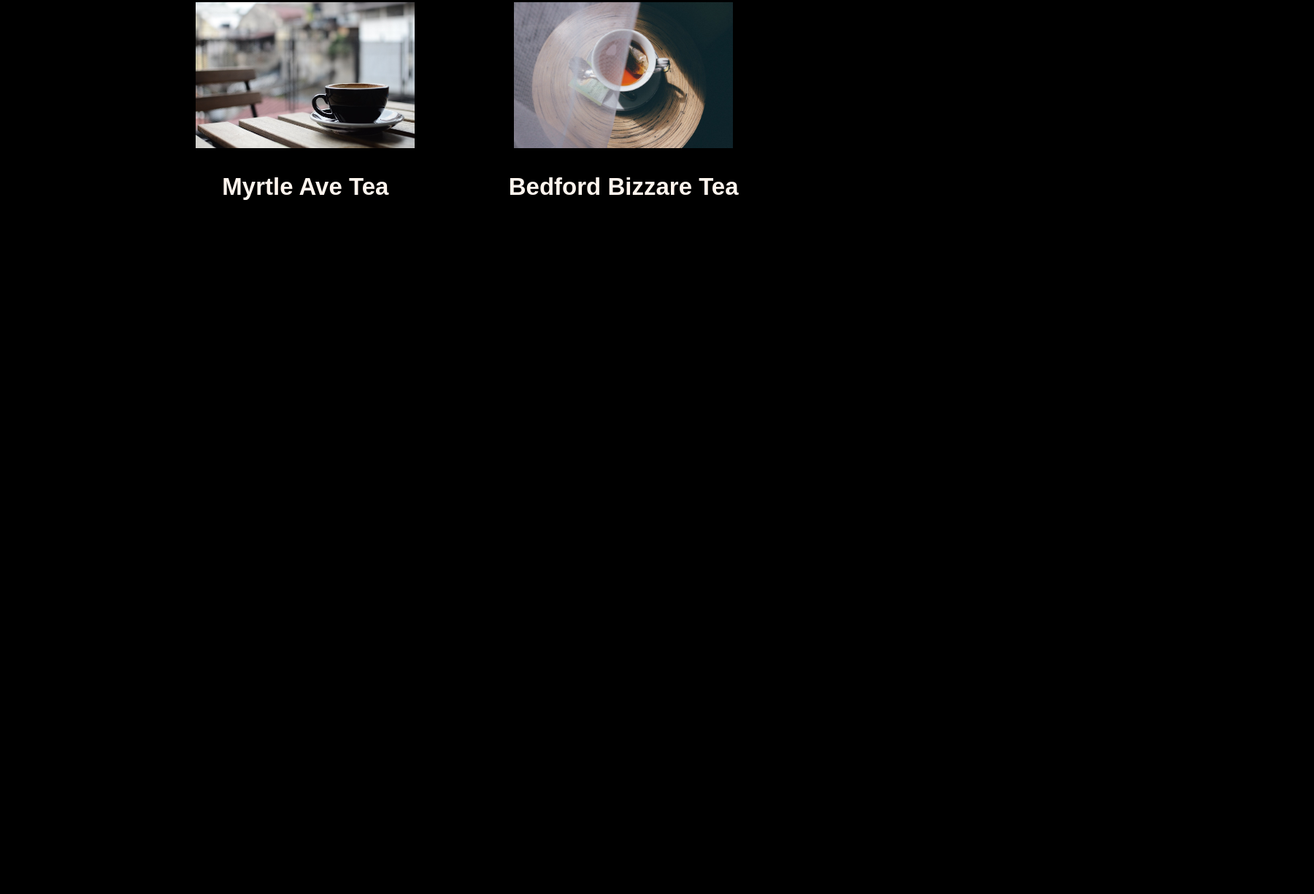
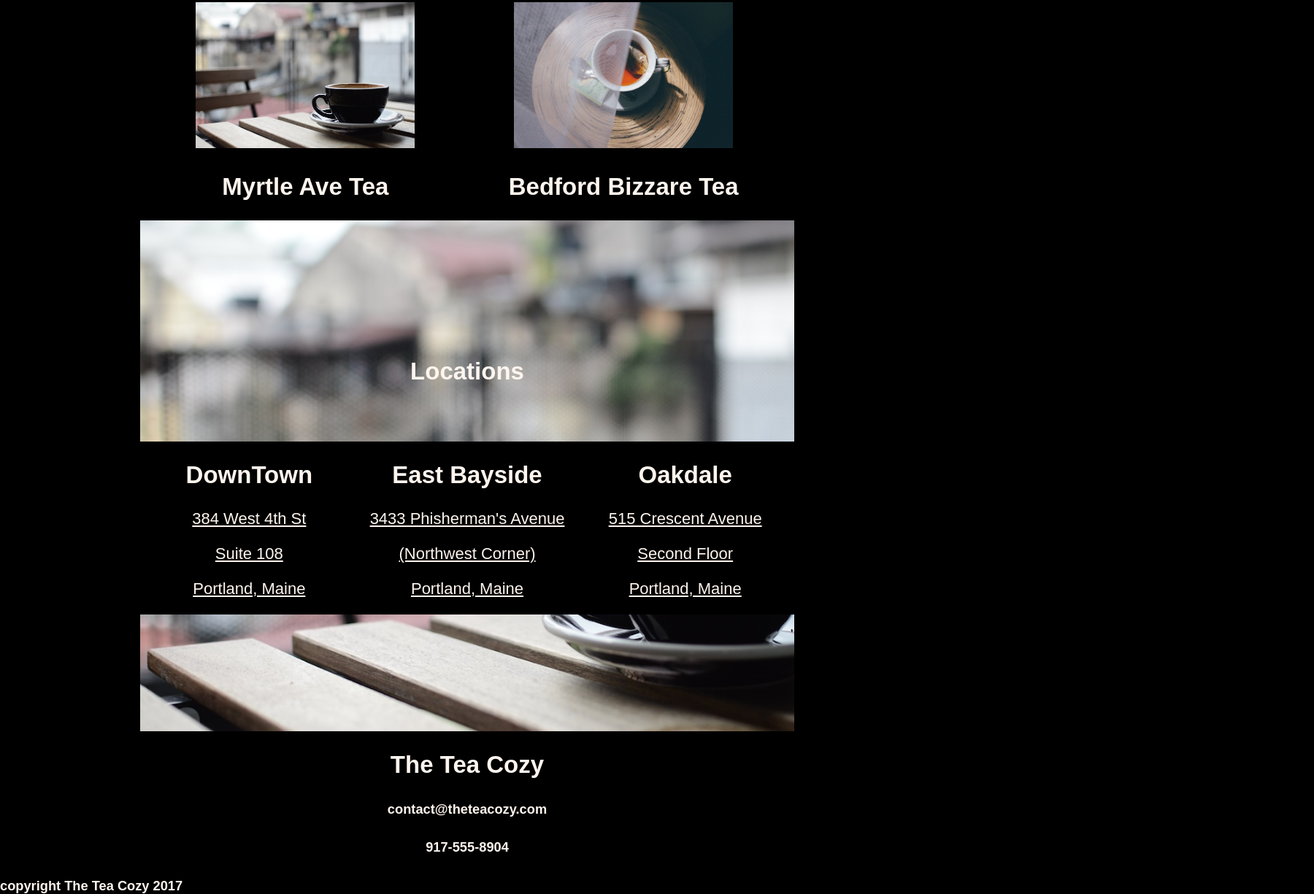
Before and after one commit to CraftedRNL/codecamy, a plain HTML site: page index.html in a window 1280 px wide. Shown: the part 1237-2462 px from the top of the page at 73% size, 1800 px wide, since content can reach past the window. Before the commit the page ends 1539 px from the top, so only its background shows below. Drawn offline with Linux system fonts and the light colour scheme.

Commit message:
finished

```diff
--- a/css/style.css
+++ b/css/style.css
@@ -42,14 +42,14 @@ p{
 
     height: 769px;
     display: flex;
-    justify-content: center;
+    /* justify-content: center; */
     align-items: center;
 opacity: 0.5;
 background-image: url(/img/tea5.jpg);
 background-repeat: no-repeat;
 background-size: cover;
 width: 1800px;
-justify-self: center;
+
 }
 .text{
     background-color: black;
@@ -72,3 +72,32 @@ img{
     display: flex;
     justify-content: space-evenly;
 }
+.row3{
+    display: flex;
+    justify-content: space-evenly;
+}
+.places{
+    background-image: url(/img/tea4.jpg);
+    height: 700px;
+    background-repeat: no-repeat;
+    background-size: cover;
+    width: 70%;
+    justify-self: center;
+    align-content: center;
+
+}
+.loc{
+    background-color: black;
+    width: 300px;
+    justify-self: space-evenly;
+    margin-top: 50px;
+    text-decoration: none;
+}
+.left{
+    display: flex;
+    justify-content: flex-start;
+}
+.footer{
+    height: 200px;
+    align-content: center;
+}
--- a/index.html
+++ b/index.html
@@ -1,11 +1,13 @@
 <!DOCTYPE html>
 <html lang="en">
+
 <head>
     <meta charset="UTF-8">
     <meta name="viewport" content="width=device-width, initial-scale=1.0">
     <link rel="stylesheet" href="css/style.css">
     <title>Codecamy</title>
 </head>
+
 <body>
 
     <div class="navbar">
@@ -54,19 +56,34 @@
     </div>
 
     <div class="places">
-
-        <div class="row1">
-           <div class="downtown">
-
-           </div>
-            <div class="east">
-
+        <h2>Locations</h2>
+        <div class="row3">
+            <div class="loc">
+                <h2>DownTown</h2>
+                <p>384 West 4th St</p>
+                <p>Suite 108</p>
+                <p>Portland, Maine</p>
             </div>
-            <div class="oakdale">
-
+            <div class="loc">
+                <h2>East Bayside</h2>
+                <p>3433 Phisherman's Avenue</p>
+                <p>(Northwest Corner)</p>
+                <p>Portland, Maine</p>
+            </div>
+            <div class="loc">
+                <h2>Oakdale</h2>
+                <p>515 Crescent Avenue</p>
+                <p>Second Floor</p>
+                <p>Portland, Maine</p>
             </div>
         </div>
     </div>
+    <div class="footer">
+        <h2>The Tea Cozy</h2>
+        <h5>contact@theteacozy.com</h5>
+        <h5>917-555-8904</h5>
+        <h5 class="left">copyright The Tea Cozy 2017</h5>
+    </div>
+</body>
 
-</body>
 </html>
```
